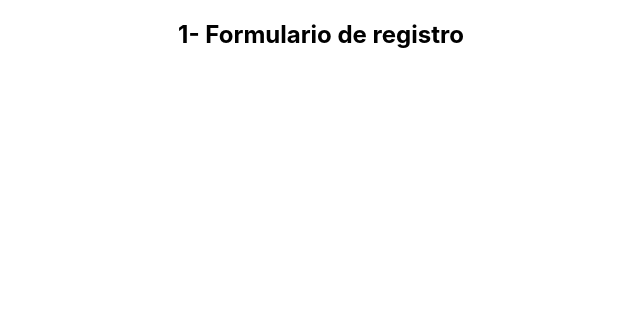
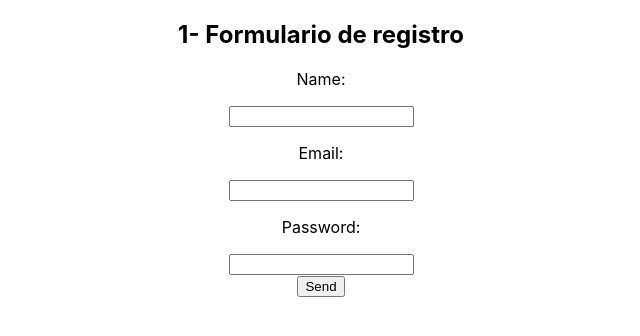
Before and after one commit to mmartins23/react-js-desafios, a React (Create React App) app in the folder 3- Eventos e Formularios/section3-app/: page / in a window 1280 px wide. Shown: the top 336 px of the page, without its empty margins (319-959 px from the left). Built offline with nearby package versions, Linux system fonts and the light colour scheme; the HTML template or start-up script is replaced by a standard one.

Commit message:
41. Exercício 14: Formulário de registro Solução

```diff
--- a/3- Eventos e Formularios/section3-app/src/App.js
+++ b/3- Eventos e Formularios/section3-app/src/App.js
@@ -1,9 +1,11 @@
 import './App.css';
+import RegistrationForm from './components/RegistrationForm';
 
 function App() {
   return (
     <div className="App">
       <h2>1- Formulario de registro</h2>
+      <RegistrationForm />
     </div>
   );
 }
--- /dev/null
+++ b/3- Eventos e Formularios/section3-app/src/components/RegistrationForm.jsx
@@ -0,0 +1,60 @@
+import { useState } from "react";
+
+const Form = () => {
+    const [values, setValues] = useState({
+        name: "",
+        email: "",
+        password: ""
+    })
+
+    const handleChange = (e) => {
+        setValues({
+            ...values,
+            [e.target.name]: e.target.value,
+        });
+    }
+
+    const handleSubmit = (e) => {
+        e.preventDefault();
+        console.log(values);
+        setValues("");
+    }
+
+    return (
+        <form onSubmit={handleSubmit}>
+            <div>
+                <p>Name:</p>
+                <input
+                    type='text'
+                    name="name"
+                    value={values.name}
+                    onChange={handleChange}
+                />
+            </div>
+
+            <div>
+                <p>Email:</p>
+                <input
+                    type='email'
+                    name="email"
+                    value={values.email}
+                    onChange={handleChange}
+                />
+            </div>
+
+            <div>
+                <p>Password:</p>
+                <input
+                    type='password'
+                    name="password"
+                    value={values.password}
+                    onChange={handleChange}
+                />
+            </div>
+
+            <button>Send</button>
+        </form>
+    )
+}
+
+export default Form;
```
Also changed, not shown: 2 other files (tests, documents, lock files or other folders).
